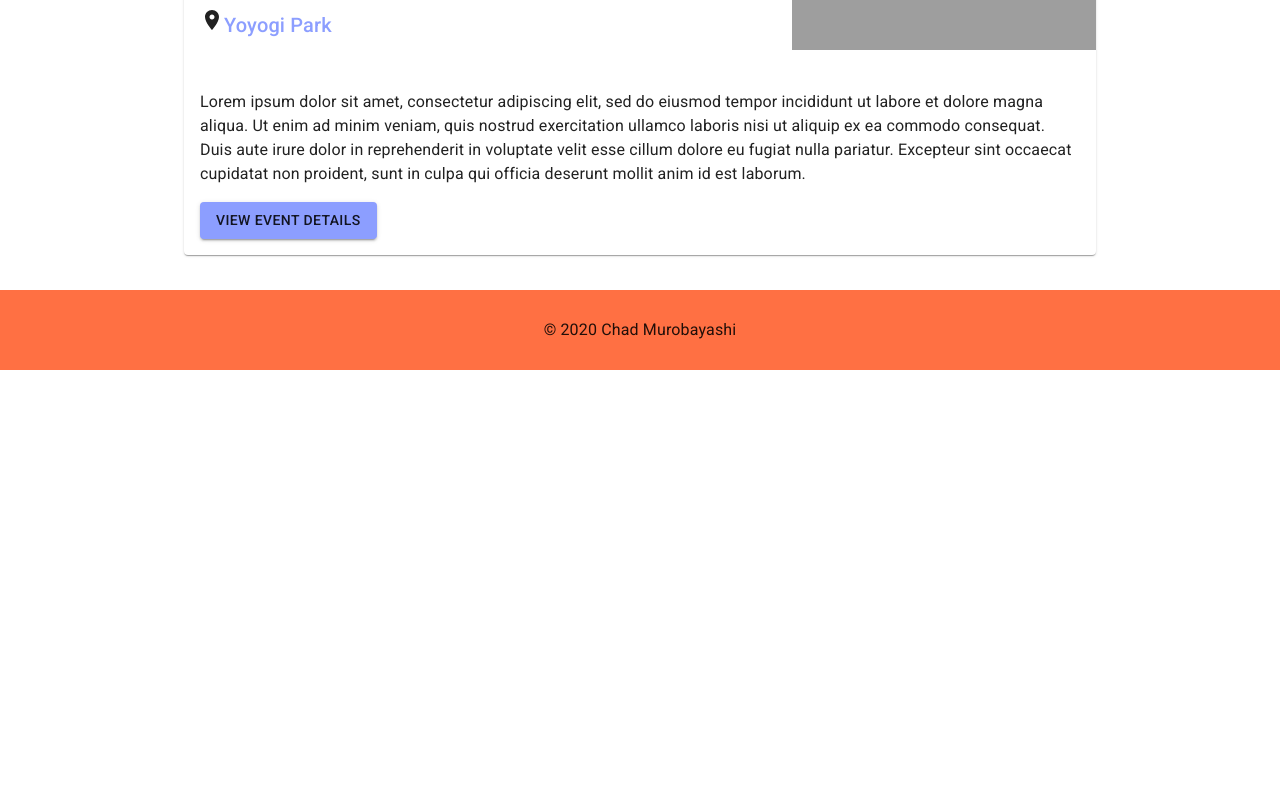
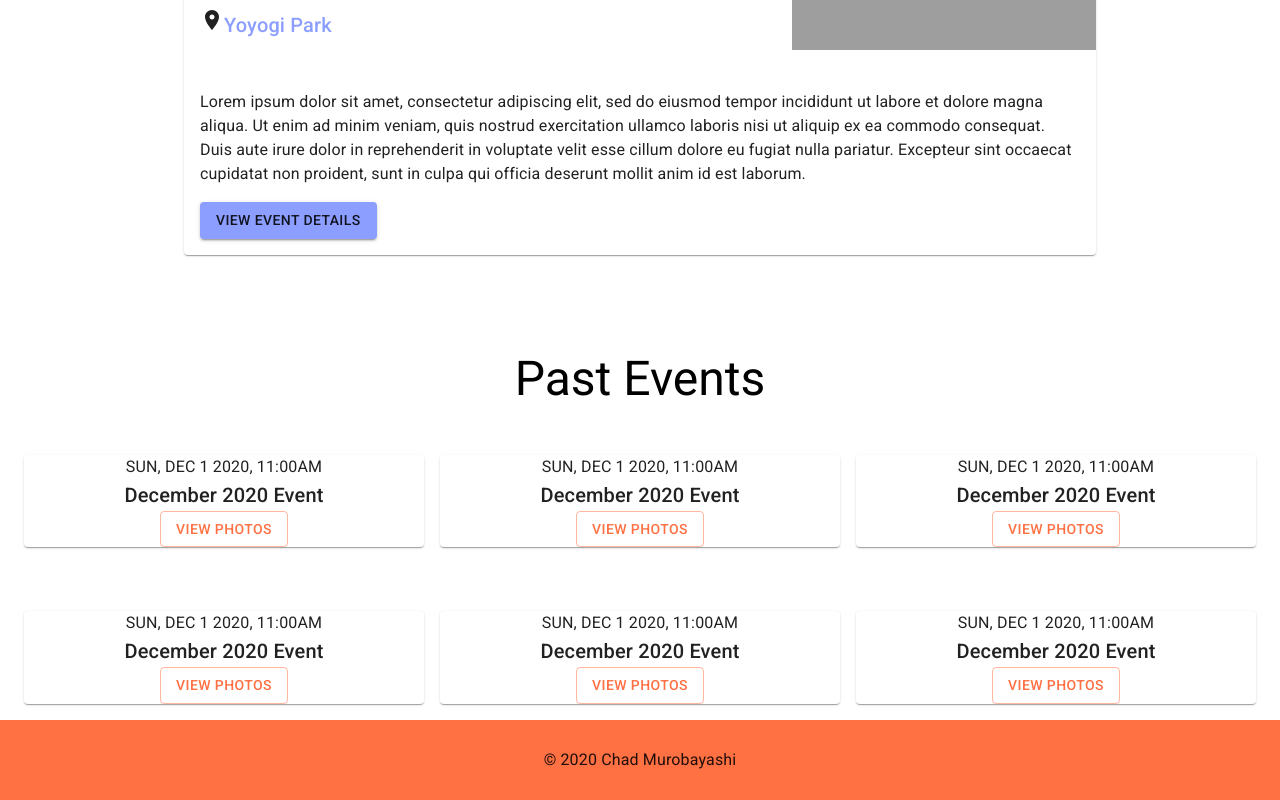
Before and after one commit to chadmuro/frenchie-jp, a React (Create React App) app: page /events in a window 1280 px wide. Shown: the part 430-1230 px from the top of the page. Before the commit the page ends 800 px from the top, so only its background shows below. Built offline with nearby package versions, Linux system fonts and the light colour scheme; grey boxes are pictures that could not be loaded.

Commit message:
set up past events section

```diff
--- a/src/components/Events.js
+++ b/src/components/Events.js
@@ -1,10 +1,12 @@
 import React from 'react';
 import NextEvent from './events/NextEvent';
+import PastEvents from './events/PastEvents';
 
 const Events = () => {
 	return (
-		<div style={{ height: '100vh' }}>
+		<div>
 			<NextEvent />
+			<PastEvents />
 		</div>
 	);
 };
--- a/src/components/Home.js
+++ b/src/components/Home.js
@@ -23,6 +23,7 @@ const useStyles = makeStyles(() => ({
 	},
 	text: {
 		color: '#fff',
+		textAlign: 'center'
 	},
 }));
 
--- a/src/components/contactInfo/Subscribe.js
+++ b/src/components/contactInfo/Subscribe.js
@@ -57,7 +57,7 @@ const Subscribe = () => {
 							name="subscribe"
 							id="mc-embedded-subscribe"
 							variant="outlined"
-							color="primary"
+							color="secondary"
 							className={classes.button}
 						>
 							Subscribe!
--- a/src/components/events/NextEvent.js
+++ b/src/components/events/NextEvent.js
@@ -38,14 +38,14 @@ const NextEvent = () => {
 		<Container maxWidth="md">
 			<Grid item xs={12} className={classes.title}>
 				<Typography variant="h3" align="center">
-					Next Event
+					Upcoming Event
 				</Typography>
 			</Grid>
 			<Card className={classes.card}>
 				<Grid container>
 					<Grid item xs={12} sm={8}>
 						<CardContent className={classes.content}>
-							<Typography variant="h6">SUN, JAN 1, 11:00AM</Typography>
+							<Typography variant="h6">SUN, JAN 1 2021, 11:00AM</Typography>
 							<Typography variant="h4" className={classes.name}>
 								January 2021 Meetup. Test for a long title
 							</Typography>
--- /dev/null
+++ b/src/components/events/PastEventCard.js
@@ -0,0 +1,27 @@
+import React from 'react';
+import { Grid, Typography, Button, Card } from '@material-ui/core';
+import { makeStyles } from '@material-ui/styles';
+
+const useStyles = makeStyles(() => ({
+    eventCard: {
+        textAlign: 'center',
+        marginTop: '3rem'
+    }
+}))
+
+const PastEventCard = () => {
+    const classes = useStyles();
+    return (
+			<Grid item xs={12} sm={4} className={classes.eventCard}>
+				<Card>
+					<Typography variant="body1">SUN, DEC 1 2020, 11:00AM</Typography>
+					<Typography variant="h6">December 2020 Event</Typography>
+					<Button variant="outlined" color="primary">
+						View Photos
+					</Button>
+				</Card>
+			</Grid>
+		);
+}
+
+export default PastEventCard;
--- /dev/null
+++ b/src/components/events/PastEvents.js
@@ -0,0 +1,32 @@
+import React from 'react';
+import { Grid, Typography, Container } from '@material-ui/core';
+import { makeStyles } from '@material-ui/styles';
+import PastEventCard from './PastEventCard';
+
+const useStyles = makeStyles(() => ({
+    title: {
+        paddingTop: '6rem'
+    }
+}))
+
+const PastEvents = () => {
+    const classes = useStyles();
+
+    return (
+			<Container>
+				<Typography variant="h3" align="center" className={classes.title}>
+					Past Events
+				</Typography>
+				<Grid container spacing={2}>
+					<PastEventCard />
+					<PastEventCard />
+					<PastEventCard />
+					<PastEventCard />
+					<PastEventCard />
+					<PastEventCard />
+				</Grid>
+			</Container>
+		);
+}
+
+export default PastEvents;
```
Also changed, not shown: src/components/events/Event.js (deleted).
